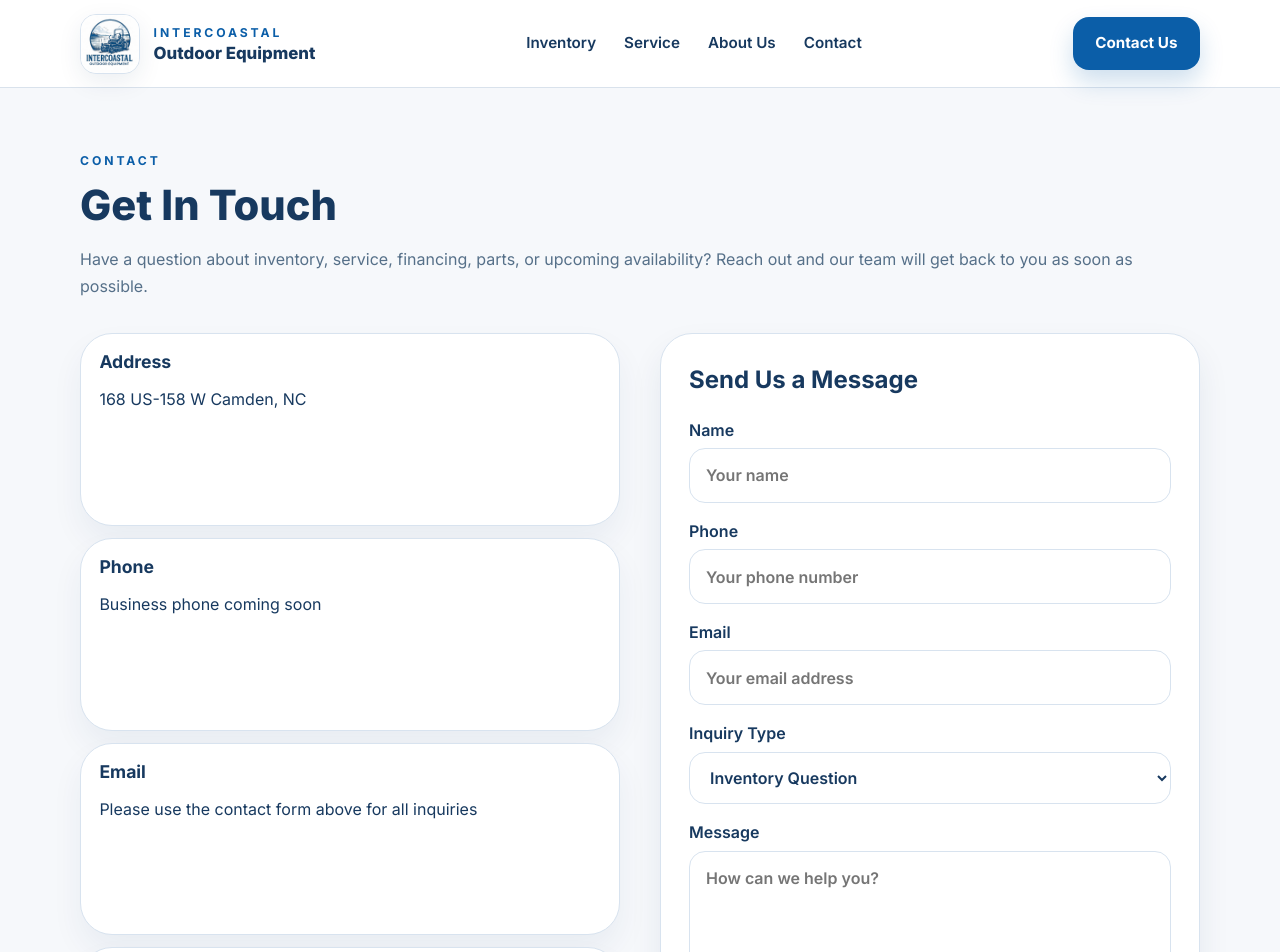
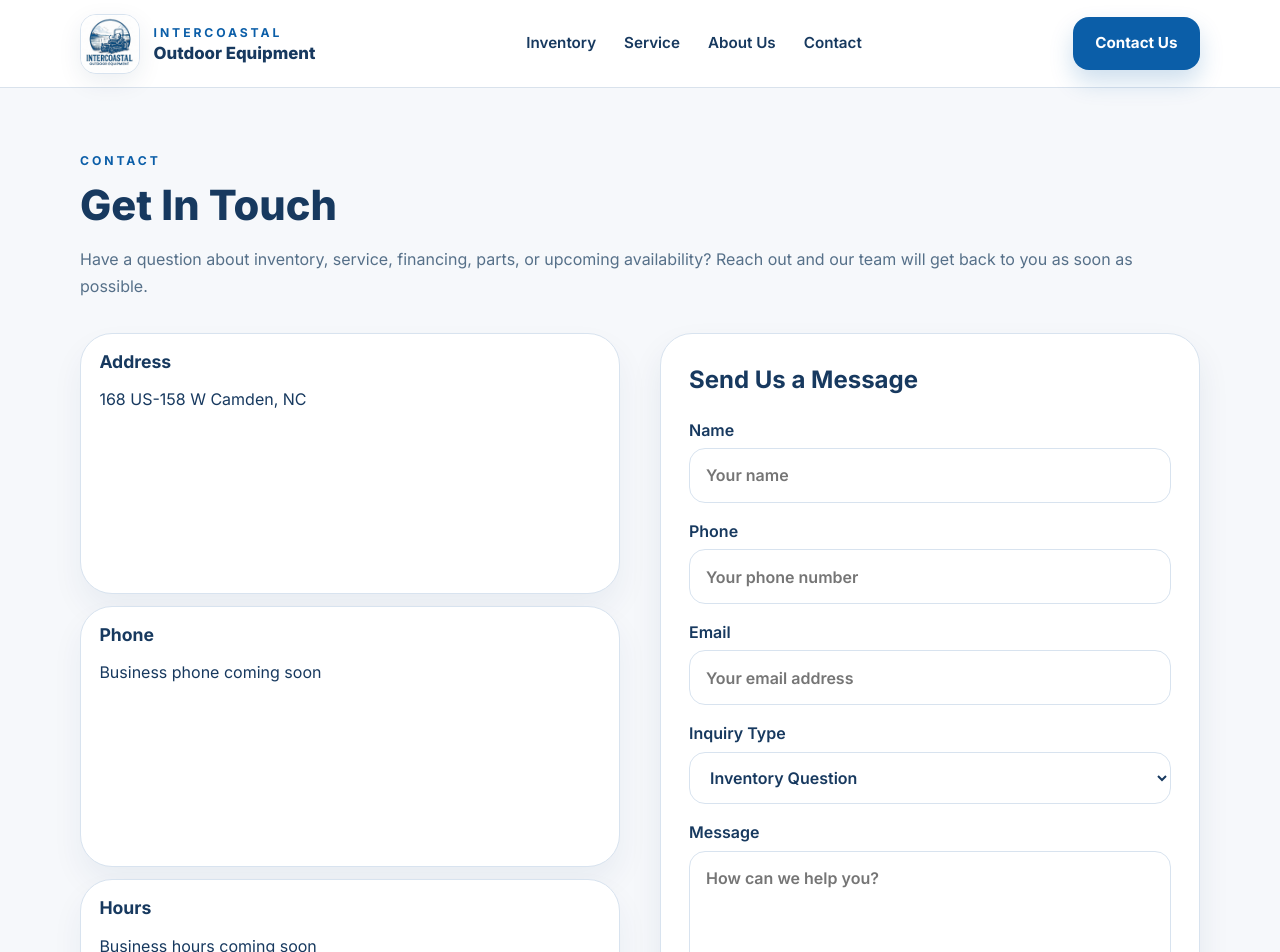
Before and after one commit to TanyaA318/intercoastal-website, a React (Vite) app: page /contact in a window 1280 px wide. Shown: the top 952 px of the page. Built offline with nearby package versions, Linux system fonts and the light colour scheme.

Commit message:
Update Contact.jsx

```diff
--- a/src/Contact.jsx
+++ b/src/Contact.jsx
@@ -21,11 +21,6 @@ export default function Contact() {
             <div className="contact-info-block contact-info-block-compact">
               <h3>Phone</h3>
               <p>Business phone coming soon</p>
-            </div>
-
-            <div className="contact-info-block contact-info-block-compact">
-           <h3>Email</h3>
-<p>Please use the contact form above for all inquiries</p>
             </div>
 
             <div className="contact-info-block contact-info-block-compact">
```
